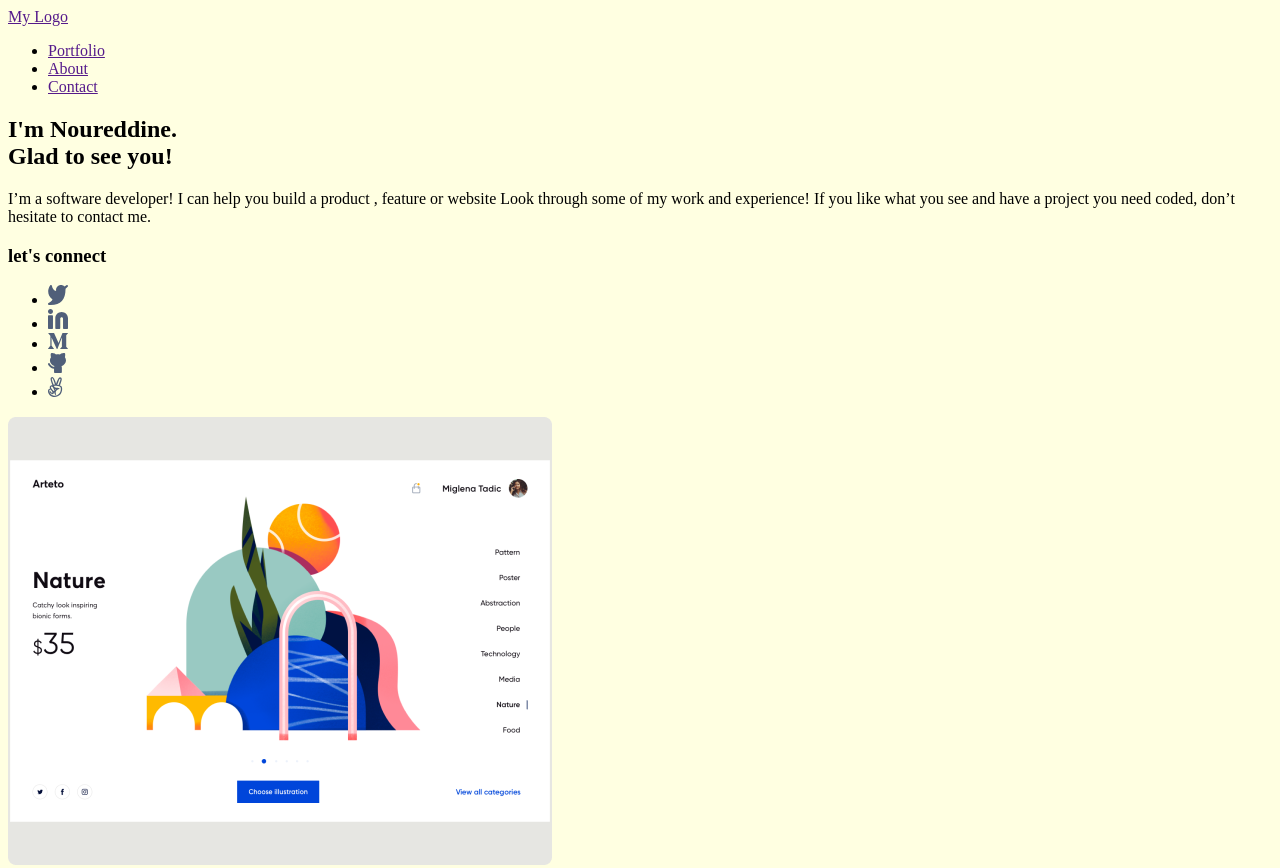
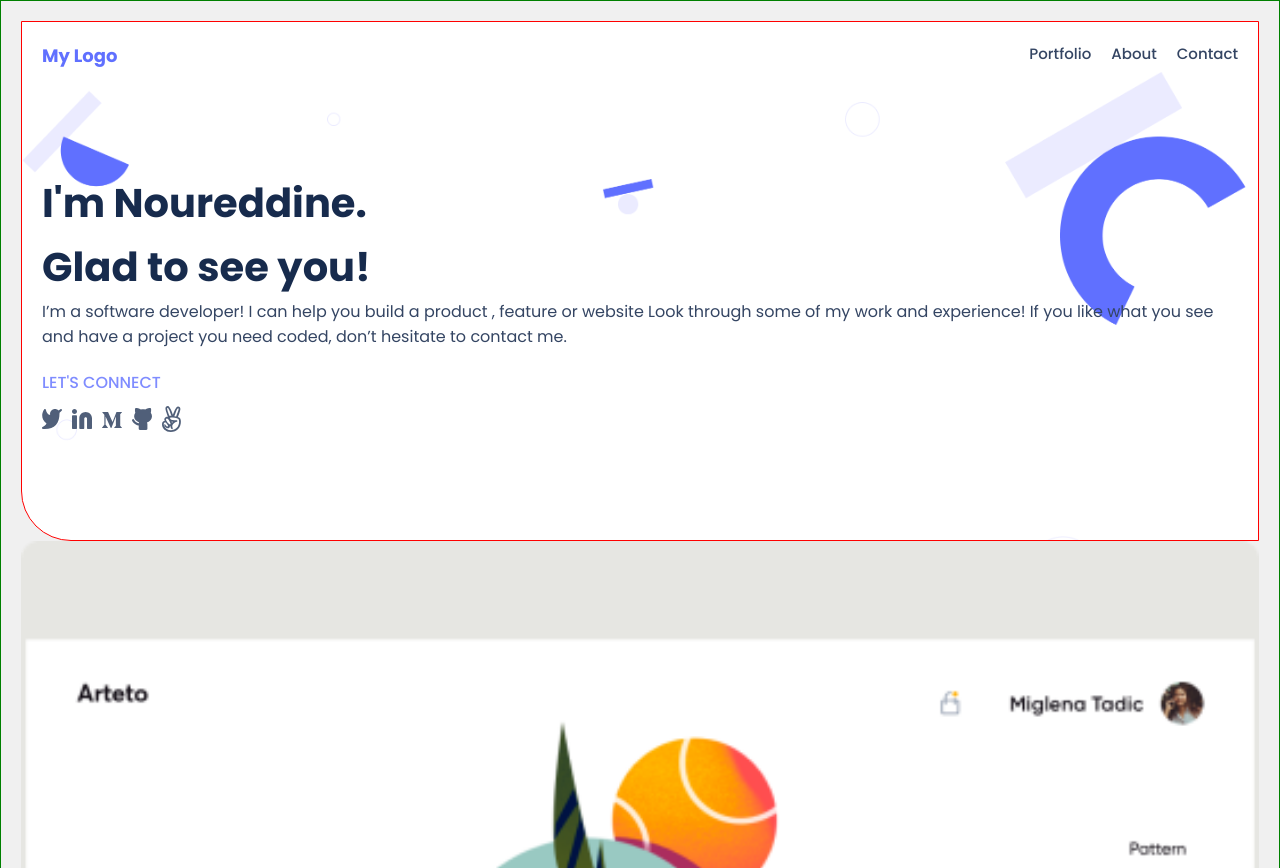
Before and after one commit to mez-chain/myResponsivePortfolio, a website: page index.html in a window 1280 px wide. Shown: the top 868 px of the page. Drawn offline with nearby package versions, Linux system fonts and the light colour scheme.

Commit message:
add style to the header of the mobile version and create the toggle menu

```diff
--- a/css/main.css
+++ b/css/main.css
@@ -1,3 +1,169 @@
+@import url('https://fonts.googleapis.com/css2?family=Poppins:ital,wght@0,100;0,200;0,300;0,400;0,500;0,600;0,700;0,800;0,900;1,100;1,200;1,300;1,400;1,500;1,600;1,700;1,800;1,900&display=swap');
+
+* {
+  margin: 0;
+  padding: 0;
+  box-sizing: border-box;
+}
+
 body {
-  background-color: #ffffe1;
+  font-family: "Poppins", sans-serif;
+  background-color: #f0f0f0;
+  line-height: 1.6;
+  color: #333;
 }
+
+.container {
+  border: 1px solid green;
+  width: 100%;
+  max-width: 1920px;
+  margin: 0 auto;
+  padding: 20px;
+}
+
+ul {
+  list-style: none;
+  width: 50%;
+}
+
+img {
+  width: 100%;
+}
+
+a:visited {
+  color: inherit;
+}
+/* style for the header section */
+header {
+  border: 1px solid red;
+  background-color: #fff;
+  background-image: url('/images/header-mobile.png');
+  background-repeat: no-repeat;
+  background-size: contain;
+  background-position: 0 50px;
+  display: flex;
+  flex-direction: column;
+  padding: 20px 20px 100px 20px;
+  border-bottom-left-radius: 50px;
+}
+
+header a {
+  text-decoration: none;
+}
+
+.navbar {
+  display: flex;
+  justify-content: space-between;
+  margin-bottom: 100px;
+}
+
+.navbar .toggleNav {
+  outline: none;
+  cursor: pointer;
+  position: relative;
+}
+
+.navbar .toggleNav.menu-active:before {
+  content: '';
+  border-width: 10px;
+  border-style: solid;
+  border-color: transparent transparent #333 transparent;
+  position: absolute;
+  bottom: -15px;
+  left: 50%;
+  margin-left: -10px;
+}
+
+.navbar .logo {
+  font-size: 18px;
+  font-weight: 700;
+  color: #6070ff;
+}
+
+.navbar ul {
+  font-size: 15px;
+  font-weight: 500;
+  color: #344563;
+  display: none;
+}
+
+.navbar ul.open {
+  background-color: #333;
+  color: #fff;
+  display: block;
+  position: absolute;
+  right: 15px;
+  top: 60px;
+  margin: 20px;
+  width: 80%;
+  padding: 10px;
+  border-radius: 5px;
+}
+
+.headline {
+  display: flex;
+  flex-direction: column;
+  gap: 20px;
+}
+
+.headline h1 {
+  font-size: 40px;
+  font-weight: 700;
+  color: #172b4d;
+}
+
+.headline p {
+  font-size: 16px;
+  font-weight: 400;
+  color: #344563;
+}
+
+.headline h3 {
+  font-size: 16px;
+  font-weight: 500;
+  color: #7f8cff;
+  text-transform: uppercase;
+}
+
+.headline .social {
+  display: flex;
+  gap: 10px;
+  align-items: center;
+  padding-top: 10px;
+}
+
+.headline .social img {
+  width: 20px;
+}
+
+@media (min-width: 376px) {
+  header {
+    background-image: url('/images/header-bg.png');
+    background-size: contain;
+  }
+}
+
+/* style for desktop screens */
+@media (min-width: 767px) {
+
+  header {
+    background-image: url('/images/header-bg.png');
+    background-size: cover;
+  }
+
+  .navbar ul {
+    display: flex !important;
+  }
+
+  .navbar li {
+    margin-left: 20px;
+  }
+
+  .navbar .toggleNav {
+    display: none;
+  }
+
+  header a:hover {
+    text-decoration: underline;
+  }
+}
--- a/index.html
+++ b/index.html
@@ -9,14 +9,19 @@
 <body>
     <div class="container">
 
-        <header class="header">
-            <section class="toolbar">
+        <header>
+            <section class="navbar">
                 <div class="logo"><a href="">My Logo</a></div>
+
+                <div class="menu-container">
                     <ul>
                         <li><a href="">Portfolio</a></li>
                         <li><a href="">About</a></li>
                         <li><a href="">Contact</a></li>
                     </ul>
+                    <a href="#" class="toggleNav">☰</a>
+
+                </div>
             </section>
 
             <section class="headline">
@@ -159,5 +164,45 @@
             </div>
         </footer>
     </div>
+
+    <script src="https://ajax.googleapis.com/ajax/libs/jquery/1.11.2/jquery.min.js"></script>
+    <script src="https://code.jquery.com/jquery-3.6.0.min.js"></script>
+    <script>
+      $(document).ready(() => {
+        // Toggle menu open/close on button click
+        $('.toggleNav').on('click', (e) => {
+          e.stopPropagation();
+          $('.menu-container ul').toggleClass('open');
+          $('.toggleNav').toggleClass('menu-active');
+        });
+
+        // Close menu on window resize if wider than 767px
+        $(window).on('resize', () => {
+          if (window.innerWidth > 767) {
+            $('.menu-container ul').removeClass('open');
+            $('.toggleNav').removeClass('menu-active');
+          }
+        });
+
+        // Close menu if clicking outside the menu and toggleNav
+        $(document).on('click', (e) => {
+          const $toggleNav = $('.toggleNav');
+          const $menuContainerUl = $('.menu-container ul');
+
+          if (!$toggleNav.is(e.target) && !$menuContainerUl.is(e.target) && $menuContainerUl.has(e.target).length === 0) {
+            if ($menuContainerUl.hasClass('open')) {
+                $('.menu-container ul').toggleClass('open');
+                $('.toggleNav').toggleClass('menu-active');
+            }
+          }
+        });
+
+        // Prevent menu click from propagating
+        $('.menu-container ul').on('click', (e) => {
+          e.stopPropagation();
+        });
+      });
+    </script>
+
 </body>
 </html>
```
Lines whose indentation alone changed are shown as unchanged.
